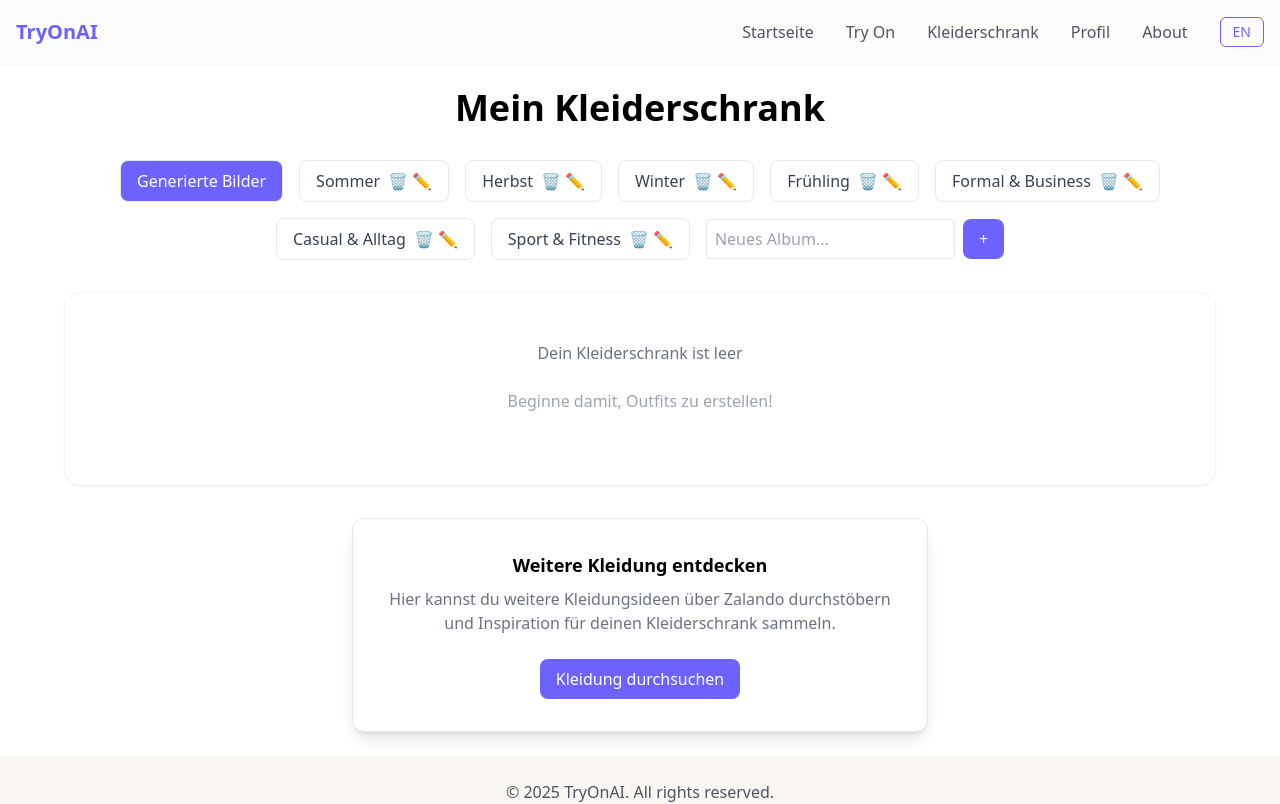
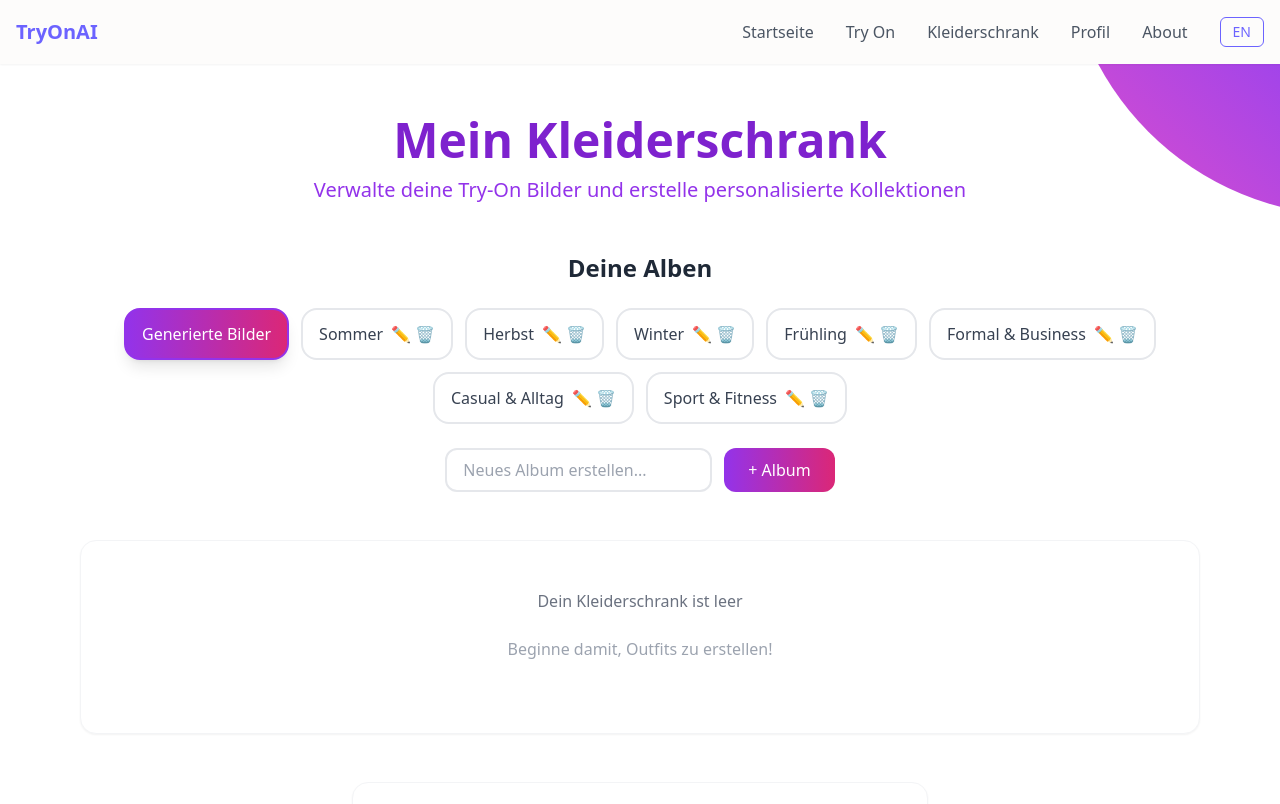
Before and after one commit to Kirschdieb/TryOnAI, a React (Vite) app: page /closet in a window 1280 px wide. Shown: the top 804 px of the page. Built offline with nearby package versions, Linux system fonts and the light colour scheme.

Commit message:
Modernisierung Kleiderschrank

```diff
--- a/src/components/pages/Closet.jsx
+++ b/src/components/pages/Closet.jsx
@@ -63,37 +63,121 @@ export default function Closet() {
   const selectedAlbum = albums.find(a => a.id === selectedAlbumId) || albums[0];
 
   return (
-    <div className="max-w-6xl mx-auto">
-      <h1 className="text-4xl font-bold text-center mb-8">{t('closet.title') || 'Kleiderschrank'}</h1>
+    <div className="relative min-h-screen overflow-hidden">
+      {/* Decorative curved elements - different positions for variety */}
+
+      {/* Top right curved element */}
+      <div
+        className="fixed top-0 right-0 w-72 h-72 translate-x-18 -translate-y-18 -z-10"
+        style={{
+          background: 'linear-gradient(225deg, #7f3ffb 0%, #e14eca 100%)',
+          borderRadius: '0 0 0 100%',
+          transform: 'translate(25%, -25%)',
+        }}
+        aria-hidden="true"
+      />
+
+      {/* Bottom left curved element */}
+      <div
+        className="fixed bottom-0 left-0 w-88 h-88 -translate-x-22 translate-y-22 -z-10"
+        style={{
+          background: 'linear-gradient(45deg, #7f3ffb 0%, #e14eca 100%)',
+          borderRadius: '0 100% 0 0',
+          transform: 'translate(-25%, 25%)',
+        }}
+        aria-hidden="true"
+      />
+
+      <div className="max-w-6xl mx-auto px-4 py-8 relative z-10">
+        {/* Page Title */}
+        <div className="text-center mb-12">
+          <h1 className="text-4xl md:text-5xl font-bold text-purple-700 mb-4">
+            {t('closet.title') || 'Kleiderschrank'}
+          </h1>
+          <p className="text-xl text-purple-600 max-w-3xl mx-auto">
+            Verwalte deine Try-On Bilder und erstelle personalisierte Kollektionen
+          </p>
+        </div>
 
         {/* Album Verwaltung */}
-      <div className="mb-8 flex flex-wrap gap-4 items-center justify-center">
+        <div className="mb-12">
+          <h2 className="text-2xl font-semibold text-gray-800 mb-6 text-center">Deine Alben</h2>
+          <div className="flex flex-wrap gap-3 items-center justify-center mb-6">
             {albums.map(album => (
-          <div key={album.id} className={`px-4 py-2 rounded-lg border cursor-pointer ${selectedAlbum && selectedAlbum.id === album.id ? 'bg-lavender text-white' : 'bg-white text-gray-700'}`}
-            onClick={() => setSelectedAlbumId(album.id)}>
+              <div
+                key={album.id}
+                className={`px-4 py-3 rounded-2xl border-2 cursor-pointer transition-all duration-200 ${
+                  selectedAlbum && selectedAlbum.id === album.id
+                    ? 'bg-gradient-to-r from-purple-600 to-pink-600 text-white border-purple-600 shadow-lg'
+                    : 'bg-white text-gray-700 border-gray-200 hover:border-purple-300 hover:shadow-md'
+                }`}
+                onClick={() => setSelectedAlbumId(album.id)}
+              >
                 {album.id === 'generated' ? (
-              <span>{language === 'de' ? 'Generierte Bilder' : 'Generated Pictures'}</span>
+                  <span className="font-medium">{language === 'de' ? 'Generierte Bilder' : 'Generated Pictures'}</span>
                 ) : renamingAlbumId === album.id ? (
                   <form onSubmit={e => { e.preventDefault(); renameAlbum(album.id, renameValue); setRenamingAlbumId(null); }} className="flex gap-2">
-                <input value={renameValue} onChange={e => setRenameValue(e.target.value)} className="border rounded px-2 py-1" autoFocus />
-                <Button type="submit" variant="primary" className="px-2 py-1">OK</Button>
-                <Button type="button" variant="outline" className="px-2 py-1" onClick={() => setRenamingAlbumId(null)}>Abbrechen</Button>
+                    <input
+                      value={renameValue}
+                      onChange={e => setRenameValue(e.target.value)}
+                      className="border rounded-lg px-2 py-1 text-gray-800"
+                      autoFocus
+                    />
+                    <Button type="submit" variant="primary" className="px-3 py-1 text-sm">OK</Button>
+                    <Button type="button" variant="outline" className="px-3 py-1 text-sm" onClick={() => setRenamingAlbumId(null)}>✕</Button>
                   </form>
                 ) : (
-              <span onDoubleClick={() => { setRenamingAlbumId(album.id); setRenameValue(album.name); }}>{album.name}</span>
+                  <div className="flex items-center gap-2">
+                    <span
+                      className="font-medium"
+                      onDoubleClick={() => { setRenamingAlbumId(album.id); setRenameValue(album.name); }}
+                    >
+                      {album.name}
+                    </span>
+                    {album.id !== 'generated' && (
+                      <div className="flex gap-1">
+                        <button
+                          onClick={e => { e.stopPropagation(); setRenamingAlbumId(album.id); setRenameValue(album.name); }}
+                          className="text-gray-400 hover:text-purple-600 transition-colors duration-200"
+                          title="Umbenennen"
+                        >
+                          ✏️
+                        </button>
+                        {albums.length > 1 && (
+                          <button
+                            onClick={e => { e.stopPropagation(); deleteAlbum(album.id); if (selectedAlbumId === album.id) setSelectedAlbumId(albums[0]?.id || null); }}
+                            className="text-gray-400 hover:text-red-600 transition-colors duration-200"
+                            title="Löschen"
+                          >
+                            🗑️
+                          </button>
                         )}
-            {album.id !== 'generated' && albums.length > 1 && (
-              <button onClick={e => { e.stopPropagation(); deleteAlbum(album.id); if (selectedAlbumId === album.id) setSelectedAlbumId(albums[0]?.id || null); }} className="ml-2 text-red-500 hover:text-red-700">🗑️</button>
+                      </div>
                     )}
-            {album.id !== 'generated' && (
-              <button onClick={e => { e.stopPropagation(); setRenamingAlbumId(album.id); setRenameValue(album.name); }} className="ml-1 text-gray-400 hover:text-gray-700">✏️</button>
+                  </div>
                 )}
               </div>
             ))}
-        <form onSubmit={e => { e.preventDefault(); if (newAlbumName.trim()) { addAlbum(newAlbumName.trim()); setNewAlbumName(''); } }} className="flex gap-2">
-          <input value={newAlbumName} onChange={e => setNewAlbumName(e.target.value)} placeholder="Neues Album..." className="border rounded px-2 py-1" />
-          <Button type="submit" variant="primary" className="px-2 py-1">+</Button>
+          </div>
+
+          {/* Neues Album erstellen */}
+          <div className="flex justify-center">
+            <form onSubmit={e => { e.preventDefault(); if (newAlbumName.trim()) { addAlbum(newAlbumName.trim()); setNewAlbumName(''); } }} className="flex gap-3">
+              <input
+                value={newAlbumName}
+                onChange={e => setNewAlbumName(e.target.value)}
+                placeholder="Neues Album erstellen..."
+                className="border-2 border-gray-200 rounded-xl px-4 py-2 focus:outline-none focus:ring-2 focus:ring-purple-500 focus:border-transparent transition-all duration-200"
+              />
+              <Button
+                type="submit"
+                variant="primary"
+                className="px-6 py-2 bg-gradient-to-r from-purple-600 to-pink-600 hover:from-purple-700 hover:to-pink-700 text-white rounded-xl font-medium transition-all duration-200"
+              >
+                + Album
+              </Button>
             </form>
+          </div>
         </div>
 
       {/* Album Inhalt */}
@@ -128,18 +212,30 @@ export default function Closet() {
       )}
 
         {/* Zalando Browse Box */}
-      <div className="flex justify-center mt-8">
-        <div className="bg-white rounded-xl shadow-lg px-8 py-8 max-w-xl w-full flex flex-col items-center border border-gray-200">
-          <h2 className="text-lg font-semibold mb-2 text-center">{t('closet.browseBoxTitle') || 'Weitere Kleidung entdecken'}</h2>
-          <p className="text-gray-500 mb-6 text-center">
+        <div className="flex justify-center mt-12">
+          <Card className="max-w-xl w-full text-center">
+            <div className="mb-4">
+              <div className="w-16 h-16 mx-auto mb-4 text-purple-500">
+                <svg fill="none" stroke="currentColor" viewBox="0 0 24 24">
+                  <path strokeLinecap="round" strokeLinejoin="round" strokeWidth={1.5} d="M21 21l-6-6m2-5a7 7 0 11-14 0 7 7 0 0114 0z" />
+                </svg>
+              </div>
+              <h2 className="text-2xl font-bold text-gray-800 mb-3">
+                {t('closet.browseBoxTitle') || 'Weitere Kleidung entdecken'}
+              </h2>
+              <p className="text-gray-600 mb-6">
                 {t('closet.browseBoxDesc') || 'Hier kannst du weitere Kleidungsideen über Zalando durchstöbern und Inspiration für deinen Kleiderschrank sammeln.'}
               </p>
+            </div>
             <Link to="/browse" className="w-full flex justify-center">
-            <Button variant="primary">
+              <Button
+                variant="primary"
+                className="px-8 py-3 bg-gradient-to-r from-purple-600 to-pink-600 hover:from-purple-700 hover:to-pink-700 text-white rounded-2xl font-semibold text-lg shadow-lg hover:shadow-xl transition-all duration-300"
+              >
                 {t('closet.browseClothes') || 'Kleidung entdecken'}
               </Button>
             </Link>
-        </div>
+          </Card>
         </div>
 
       {/* Modal für Bilddetails */}
@@ -190,5 +286,6 @@ export default function Closet() {
         </dialog>
       )}
       </div>
+    </div>
   );
 }
```
Lines whose indentation alone changed are shown as unchanged.
